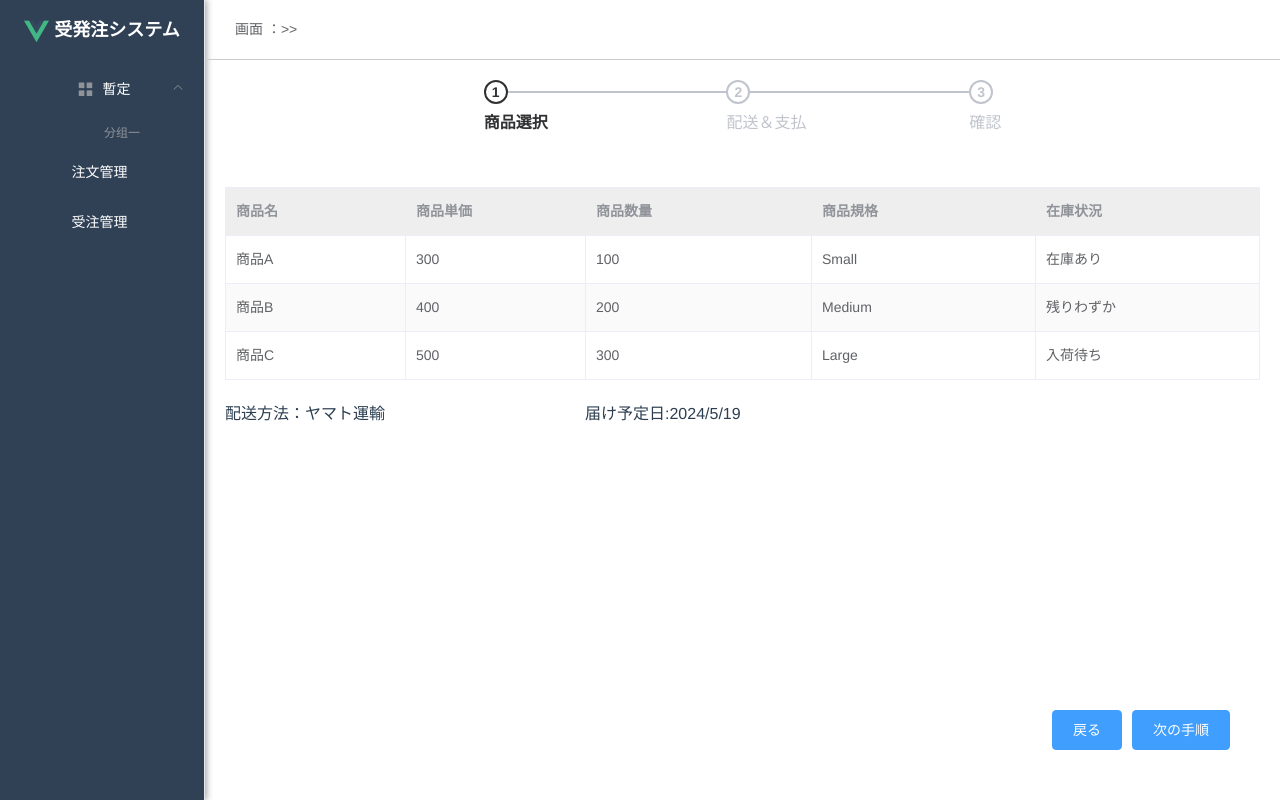
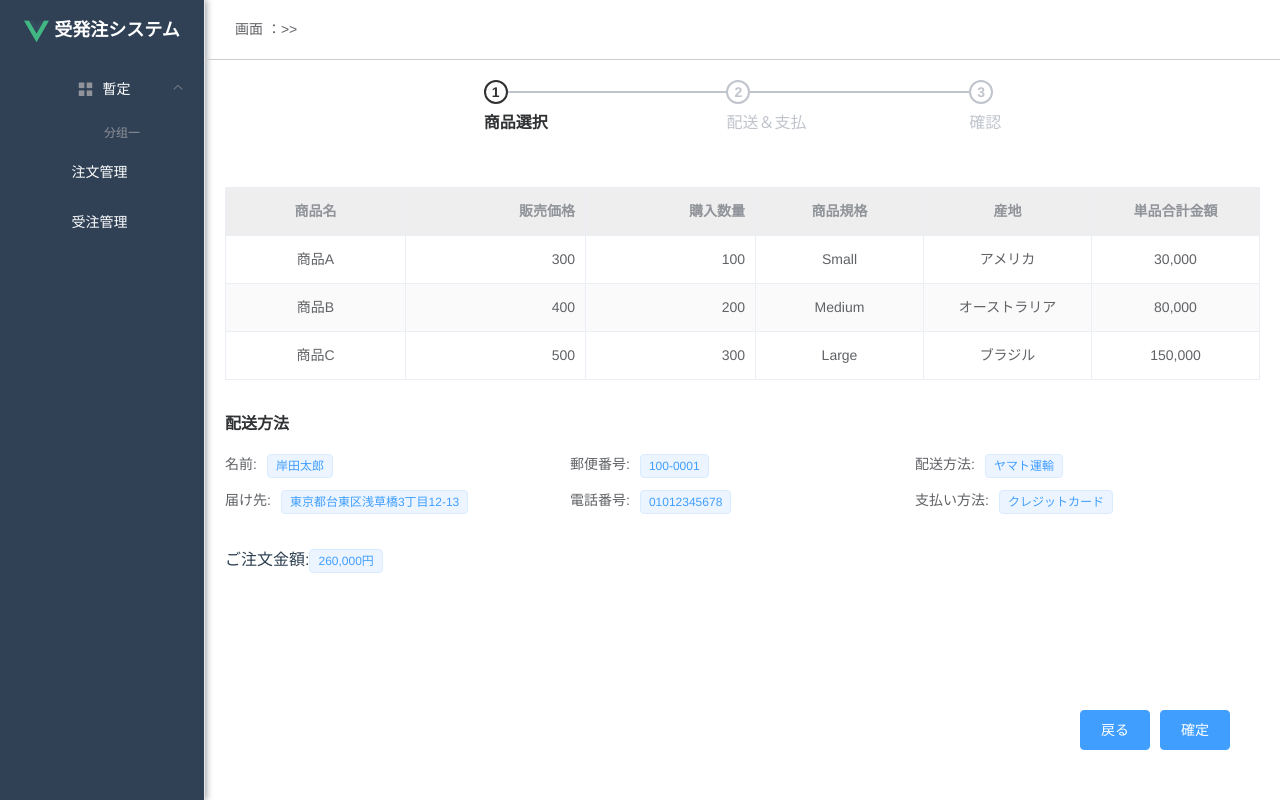
Before and after one commit to jackson51613/OrderManage, a Vue app: page /neworder/orderconfirmation in a window 1280 px wide. Built offline with nearby package versions, Linux system fonts and the light colour scheme.

Commit message:
16点19分

```diff
--- a/src/assets/css/global.css
+++ b/src/assets/css/global.css
@@ -50,6 +50,12 @@ nav a.router-link-exact-active {
   padding: 10px 0;
 }
 
+/*靠左向下缩进20px */
+.indent-top {
+  margin-top: 20px;
+  text-align: left;
+}
+
 /* Login */
 .login{
   display: flex;
--- a/src/components/Aside.vue
+++ b/src/components/Aside.vue
@@ -24,3 +24,5 @@ export default {
     props: {
     }
 }
+
+</script>
--- a/src/router/index.js
+++ b/src/router/index.js
@@ -26,7 +26,7 @@ const routes = [
       }
 
     ]
-  }
+  },
 ]
 
 const router = new VueRouter({
--- a/src/views/OrderConfirmation.vue
+++ b/src/views/OrderConfirmation.vue
@@ -1,25 +1,47 @@
 <template>
     <div style="margin-top: 50px;">
         <el-table :data="tableData" border stripe style="width: 100%" :header-cell-style="{ background: '#eee' }">
-                <el-table-column prop="name" label="商品名" width="180">
+            <el-table-column prop="productName" label="商品名" width="180" align="center">
             </el-table-column>
-                <el-table-column prop="unitprice" label="商品単価" width="180">
+            <el-table-column prop="salesPrice" label="販売価格" width="180" align="right">
             </el-table-column>
-                <el-table-column prop="quantity" label="商品数量">
+            <el-table-column prop="quantity" label="購入数量" align="right">
             </el-table-column>
-                <el-table-column prop="specification" label="商品規格">
+            <el-table-column prop="standard" label="商品規格" align="center">
             </el-table-column>
-                <el-table-column prop="stockstatus" label="在庫状況">
+            <el-table-column prop="origin" label="産地" align="center">
+            </el-table-column>
+            <el-table-column prop="itemTotal" label="単品合計金額" align="center">
             </el-table-column>
         </el-table>
-
-            <div style="text-align: left; margin-top: 20px">
-        <span>配送方法：ヤマト運輸</span><span style="margin-left: 200px">届け予定日:2024/5/19</span>
+        <div style="margin-bottom: 30px;"></div>
+        <el-descriptions title="配送方法">
+            <el-descriptions-item label="名前">
+                <el-tag size="small">岸田太郎</el-tag>
+            </el-descriptions-item>
+            <el-descriptions-item label="郵便番号">
+                <el-tag size="small">100-0001</el-tag>
+            </el-descriptions-item>
+            <el-descriptions-item label="配送方法">
+                <el-tag size="small">ヤマト運輸</el-tag>
+            </el-descriptions-item>
+            <el-descriptions-item label="届け先">
+                <el-tag size="small">東京都台東区浅草橋3丁目12-13</el-tag>
+            </el-descriptions-item>
+            <el-descriptions-item label="電話番号">
+                <el-tag size="small">01012345678</el-tag>
+            </el-descriptions-item>
+            <el-descriptions-item label="支払い方法">
+                <el-tag size="small">クレジットカード</el-tag>
+            </el-descriptions-item>
+        </el-descriptions>
+        <div class="indent-top" style="text-align: left;">
+            <span>ご注文金額:</span>
+            <el-tag size="small">260,000円</el-tag>
         </div>
-
         <div style="position: fixed; bottom: 0; right: 0; margin-right: 50px; margin-bottom: 50px;">
             <el-button v-if="showBackButton" type="primary" @click="back">戻る</el-button>
-            <el-button type="primary" @click="next">次の手順</el-button>
+            <el-button type="primary" @click="next">確定</el-button>
         </div>
     </div>
 </template>
@@ -36,25 +58,28 @@ export default {
             pageSize: 5,
             tableData: [
                 {
-                    name: '商品A',
-                    unitprice: '300',
+                    productName: '商品A',
+                    salesPrice: '300',
                     quantity: '100',
-                    specification: 'Small',
-                    stockstatus: '在庫あり'
+                    standard: 'Small',
+                    origin: 'アメリカ',
+                    itemTotal: '30,000'
                 },
                 {
-                    name: '商品B',
-                    unitprice: '400',
+                    productName: '商品B',
+                    salesPrice: '400',
                     quantity: '200',
-                    specification: 'Medium',
-                    stockstatus: '残りわずか'
+                    standard: 'Medium',
+                    origin: 'オーストラリア',
+                    itemTotal: '80,000'
                 },
                 {
-                    name: '商品C',
-                    unitprice: '500',
+                    productName: '商品C',
+                    salesPrice: '500',
                     quantity: '300',
-                    specification: 'Large',
-                    stockstatus: '入荷待ち',
+                    standard: 'Large',
+                    origin: 'ブラジル',
+                    itemTotal: '150,000'
                 }
             ],
             drawer: false,
@@ -76,6 +101,7 @@ export default {
         back() {
             this.$emit('back');
         }
+
     }
 }
 </script>
--- /dev/null
+++ b/src/views/Payment.vue
@@ -0,0 +1,29 @@
+<template>
+    <div style="text-align: left">
+        <el-dialog @close="test" title="收货地址" :visible.sync="dialogTableVisible">
+
+        </el-dialog>
+    </div>
+</template>
+
+
+
+
+<script>
+export default {
+    name: 'Payment',
+    props: {
+        dialogTableVisible:
+        {
+            type: Boolean,
+            default: false,
+        }
+    },
+
+    methods: {
+        test() {
+            this.$emit("update:dialogTableVisible", false);
+        }
+    },
+}
+</script>
--- a/src/views/ProductSelection.vue
+++ b/src/views/ProductSelection.vue
@@ -8,17 +8,23 @@
             <el-input placeholder="最低価格" style="width: 200px;"></el-input>
             <span style="margin: 0 10px;">~</span>
             <el-input placeholder="最高価格" style="width: 200px;"></el-input>
+        </div>
+        <div style="text-align: left; margin-top: 20px">
+            <el-select v-model="value" placeholder="在庫状況を選んでください">
+                <el-option v-for="item in options" :key="item.value" :label="item.label" :value="item.value">
+                </el-option>
+            </el-select>
             <el-button type="success" style="margin-left: 15px;">検索</el-button>
         </div>
         <div style="margin-top: 50px;">
             <el-table :data="tableData" border stripe style="width: 100%" :header-cell-style="{ background: '#eee' }">
-                <el-table-column prop="name" label="商品名" width="180">
+                <el-table-column prop="name" label="商品名" width="180" align="center">
                 </el-table-column>
-                <el-table-column prop="unitprice" label="商品単価" width="180">
+                <el-table-column prop="unitprice" label="商品単価" width="180" align="right">
                 </el-table-column>
-                <el-table-column prop="stockstatus" label="在庫状況">
+                <el-table-column prop="stockstatus" label="在庫状況" align="center">
                 </el-table-column>
-                <el-table-column prop="specification" label="商品規格">
+                <el-table-column prop="specification" label="商品規格" align="center">
                 </el-table-column>
                 <el-table-column label="操作">
                     <el-button type="warning" size="mini" icon="el-icon-plus" circle></el-button>
@@ -26,8 +32,8 @@
             </el-table>
         </div>
         <div style="position: fixed; bottom: 0; right: 0; margin-right: 50px; margin-bottom: 50px;">
-            <el-button @click="drawer = true" style="margin-left: 16px;">
-                注文確認
+            <el-button @click="drawer = true" style="margin-left: 16px;"><i class=el-icon-goods>
+                注文確認</i>
             </el-button>
         </div>
         <div style="padding: 10px;position: fixed; bottom: 0; margin-right: 50px; margin-bottom: 50px;">
@@ -38,19 +44,19 @@
         </div>
         <el-drawer title="注文リスト" :visible.sync="drawer" :direction="direction" :before-close="handleClose">
             <el-table :data="tableData" border style="width: 100%">
-                <el-table-column prop="name" label="商品名" width="100">
+                <el-table-column prop="name" label="商品名" width="100" align="center">
                 </el-table-column>
-                <el-table-column prop="unitprice" label="商品単価" width="100">
+                <el-table-column prop="unitprice" label="商品単価" width="100" align="right">
                 </el-table-column>
-                <el-table-column prop="quantity" label="商品数量" width="180" rules="quantityRules">
-                    <template slot-scope="scope">
-                        <el-input v-model="scope.row.quantity" @change="handleQuantityChange(scope.row)"
+                <el-table-column prop="quantity" label="商品数量" width="180" align="right">
+                    <template slot-scope="scope" >
+                        <el-input align="right" v-model="scope.row.quantity" @change="handleQuantityChange(scope.row)"
                             @keyup.enter.native="saveQuantity(scope.row)" size="mini"></el-input>
                     </template>
                 </el-table-column>
-                <el-table-column prop="specification" label="商品規格">
+                <el-table-column prop="specification" label="商品規格" align="center">
                 </el-table-column>
-                <el-table-column label="操作">
+                <el-table-column label="操作" align="center">
                     <el-button type="danger" size="mini" icon="el-icon-delete" circle></el-button>
                 </el-table-column>
             </el-table>
@@ -98,6 +104,17 @@ export default {
                     quantity: '300'
                 }
             ],
+            options: [{
+                value: '选项1',
+                label: '在庫あり'
+            }, {
+                value: '选项2',
+                label: '残りわずか'
+            }, {
+                value: '选项3',
+                label: '入荷待ち'
+            }],
+            value: ''
         }
     },
     created() {
--- a/src/views/User.vue
+++ b/src/views/User.vue
@@ -57,7 +57,7 @@
         <el-table-column prop="orderStatus" label="注文状況" min-width="10%" align="center">
           <template slot="header">
             <el-dropdown>
-              <el-button type="text" style="">
+              <el-button type="text">
                 注文状況 <i class="el-icon-arrow-down el-icon--right"></i>
               </el-button>
               <el-dropdown-menu slot="dropdown">
@@ -90,10 +90,10 @@
           </template>
         </el-table-column>
         <el-table-column prop="test" label="操作" min-width="10%" align="center">
-          <el-tooltip content="編集" placement="top" @click="editOrder">
+          <el-tooltip content="支払い" placement="top" @click.native="payment">
             <el-button type="primary" icon="el-icon-edit" circle size="mini"></el-button>
           </el-tooltip>
-          <el-tooltip content="キャメル" placement="top" @click="cancelOrder">
+          <el-tooltip content="キャンセル" placement="top" @click="cancelOrder">
             <el-button type="danger" icon="el-icon-s-release" circle size="mini"></el-button>
           </el-tooltip>
           <el-tooltip content="再購入" placement="top" @click="reBuy">
@@ -108,13 +108,26 @@
         </el-pagination>
       </div>
     </div>
+    <div>
+ <payment :dialogTableVisible.sync="flag">
+
+
+ </payment>
+
+
+    </div>
   </div>
 </template>
 
 
 <script>
+
+import Payment from './Payment.vue';
 export default {
   name: "User",
+  components: {
+    Payment,
+  },
   data() {
     const end = new Date(); // 当前日期
     const start = new Date(end.getFullYear(), end.getMonth() - 1, 1); // 上个月的第一天
@@ -187,7 +200,9 @@ export default {
         },
       ],
       value2: "",
+      flag:false
     };
+
   },
   props: {},
   methods: {
@@ -227,7 +242,10 @@ export default {
       console.log("pdf");
       //window.open("http://localhost:8084/user/exppdf");
     },
-    editOrder() { },
+    payment() {
+      console.log("editOrder");
+      this.flag = true
+     },
     cancelOrder() { },
     reBuy() { },
   },
```
Lines whose indentation alone changed are shown as unchanged.
